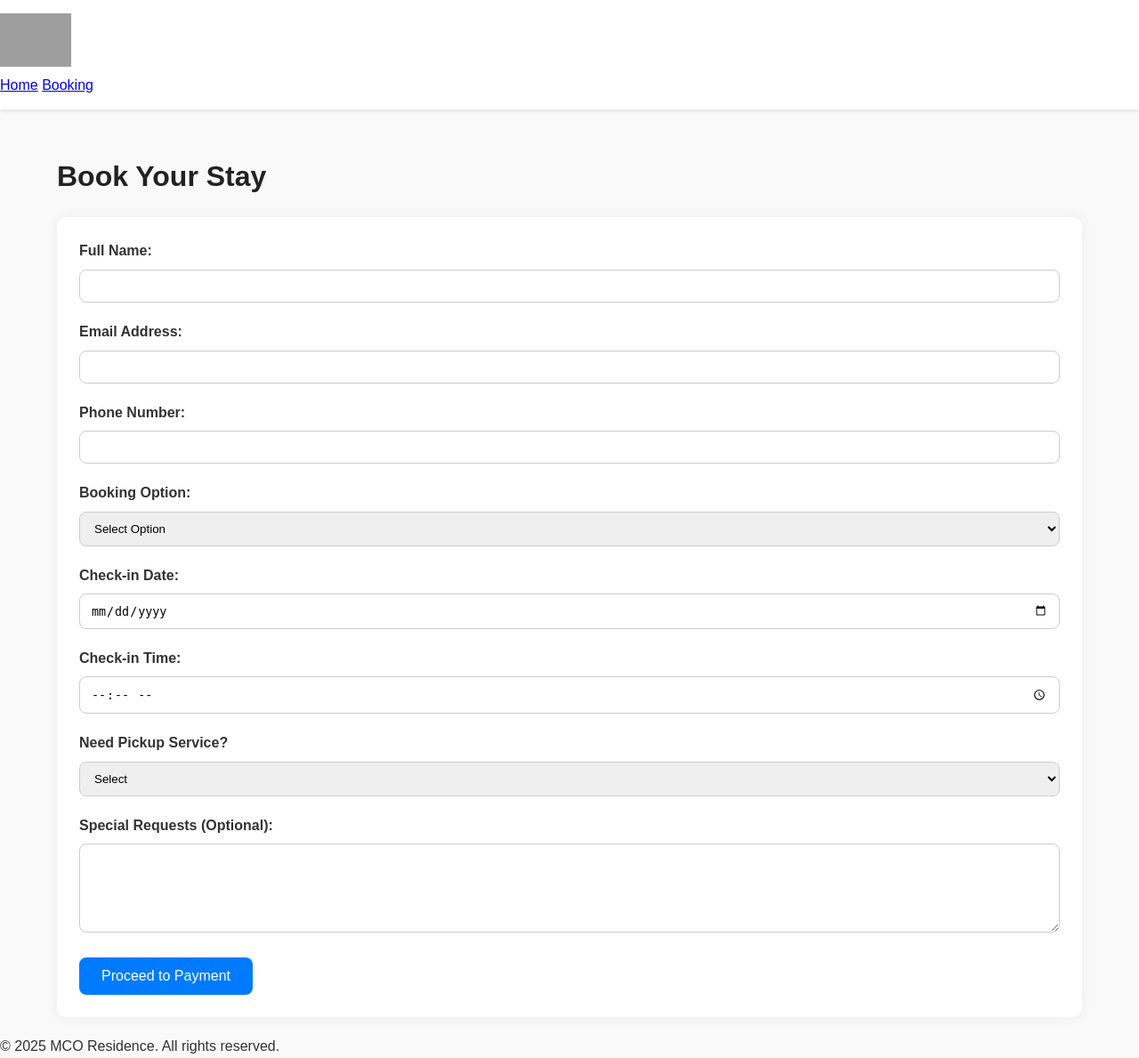
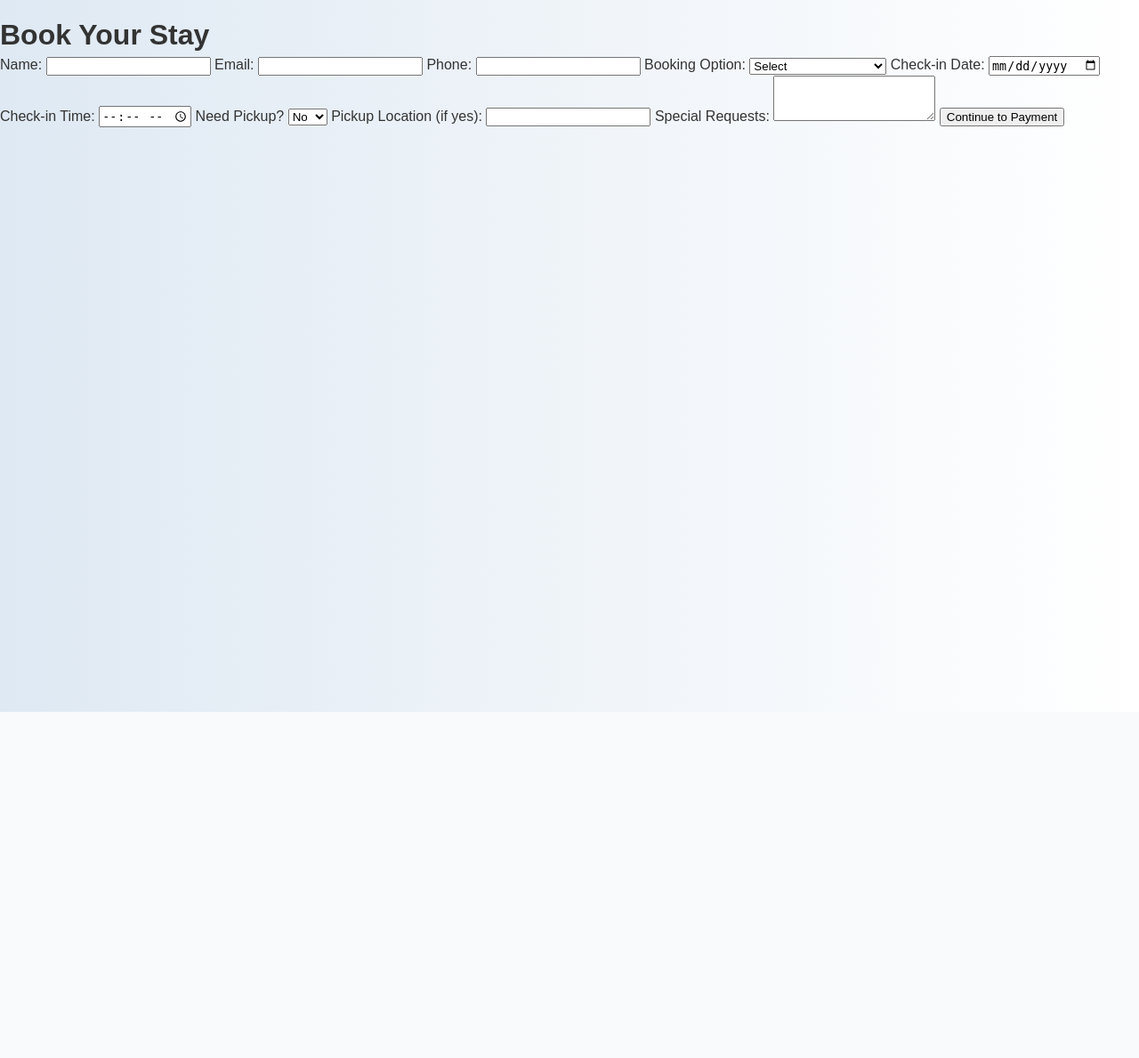
Before and after one commit to TtBuoyPta97/MCO-RESIDENCE, a Flask app: template templates/booking.html in a window 1280 px wide. Shown: the whole page at 89% size. After the commit the page ends 800 px from the top, so only its background shows below. Run offline with Flask 3, Linux system fonts and the light colour scheme; the template is opened without the code that fills it, so the values that code supplies are empty; grey boxes are pictures that could not be loaded.

Commit message:
Update booking.html

```diff
--- a/templates/booking.html
+++ b/templates/booking.html
@@ -2,102 +2,66 @@
 <html lang="en">
 <head>
     <meta charset="UTF-8">
-    <meta name="viewport" content="width=device-width, initial-scale=1.0">
-    <title>Booking - MCO Residence</title>
-    <link rel="stylesheet" href="{{ url_for('static', filename='styleii.css') }}">
+    <title>Booking | MCO Residence</title>
+    <link rel="stylesheet" href="{{ url_for('static', filename='style.css') }}">
+    <script>
+    function toggleCheckoutDate() {
+        var bookingOption = document.getElementById('booking_option').value;
+        var checkoutField = document.getElementById('checkout_date_field');
+        if (bookingOption === 'night') {
+            checkoutField.style.display = 'block';
+        } else {
+            checkoutField.style.display = 'none';
+        }
+    }
+    </script>
 </head>
 <body>
-
-    <!-- Header -->
-    <header class="header">
-        <img src="{{ url_for('static', filename='mco landscape.jpeg') }}" alt="MCO Residence Logo" class="logo">
-        <nav>
-            <a href="{{ url_for('index') }}">Home</a>
-            <a href="{{ url_for('booking') }}">Booking</a>
-        </nav>
-    </header>
-
-    <!-- Main Content -->
     <div class="container">
         <h1>Book Your Stay</h1>
-        <form action="{{ url_for('booking') }}" method="POST" class="form">
-            <label for="name">Full Name:</label>
-            <input type="text" id="name" name="name" required>
+        <form action="/booking" method="post">
+            <label>Name:</label>
+            <input type="text" name="name" required>
 
-            <label for="email">Email Address:</label>
-            <input type="email" id="email" name="email" required>
+            <label>Email:</label>
+            <input type="email" name="email" required>
 
-            <label for="phone">Phone Number:</label>
-            <input type="text" id="phone" name="phone" required>
+            <label>Phone:</label>
+            <input type="text" name="phone" required>
 
-            <label for="booking_option">Booking Option:</label>
-            <select id="booking_option" name="booking_option" required onchange="toggleCheckoutDate()">
-                <option value="">Select Option</option>
-                <option value="night">Night (R450)</option>
+            <label>Booking Option:</label>
+            <select name="booking_option" id="booking_option" onchange="toggleCheckoutDate()" required>
+                <option value="">Select</option>
+                <option value="night">Night (R450 per night)</option>
                 <option value="hour">1 Hour (R150)</option>
                 <option value="2hours">2 Hours (R250)</option>
             </select>
 
-            <label for="checkin_date">Check-in Date:</label>
-            <input type="date" id="checkin_date" name="checkin_date" required>
+            <label>Check-in Date:</label>
+            <input type="date" name="checkin_date" required>
 
-            <div id="checkout_date_container" style="display:none;">
-                <label for="checkout_date">Check-out Date:</label>
-                <input type="date" id="checkout_date" name="checkout_date">
+            <label>Check-in Time:</label>
+            <input type="time" name="checkin_time" required>
+
+            <div id="checkout_date_field" style="display:none;">
+                <label>Checkout Date:</label>
+                <input type="date" name="checkout_date">
             </div>
 
-            <label for="checkin_time">Check-in Time:</label>
-            <input type="time" id="checkin_time" name="checkin_time" required>
-
-            <label for="pickup">Need Pickup Service?</label>
-            <select id="pickup" name="pickup" required onchange="togglePickupLocation()">
-                <option value="">Select</option>
+            <label>Need Pickup?</label>
+            <select name="pickup" required>
                 <option value="no">No</option>
                 <option value="yes">Yes</option>
             </select>
 
-            <div id="pickup_location_container" style="display:none;">
-                <label for="pickup_location">Pickup Location:</label>
-                <select id="pickup_location" name="pickup_location">
-                    <option value="">Select Location</option>
-                    <option value="Midrand Gautrain Station">Midrand Gautrain Station</option>
-                    <option value="Mall of Africa">Mall of Africa</option>
-                </select>
-            </div>
+            <label>Pickup Location (if yes):</label>
+            <input type="text" name="pickup_location">
 
-            <label for="special">Special Requests (Optional):</label>
-            <textarea id="special" name="special" rows="4"></textarea>
+            <label>Special Requests:</label>
+            <textarea name="special" rows="3"></textarea>
 
-            <button type="submit" class="button">Proceed to Payment</button>
+            <button type="submit">Continue to Payment</button>
         </form>
     </div>
-
-    <!-- Footer -->
-    <footer>
-        <p>© 2025 MCO Residence. All rights reserved.</p>
-    </footer>
-
-    <script>
-        function toggleCheckoutDate() {
-            const bookingOption = document.getElementById('booking_option').value;
-            const checkoutContainer = document.getElementById('checkout_date_container');
-            if (bookingOption === 'night') {
-                checkoutContainer.style.display = 'block';
-            } else {
-                checkoutContainer.style.display = 'none';
-            }
-        }
-
-        function togglePickupLocation() {
-            const pickup = document.getElementById('pickup').value;
-            const pickupContainer = document.getElementById('pickup_location_container');
-            if (pickup === 'yes') {
-                pickupContainer.style.display = 'block';
-            } else {
-                pickupContainer.style.display = 'none';
-            }
-        }
-    </script>
-
 </body>
 </html>
```
